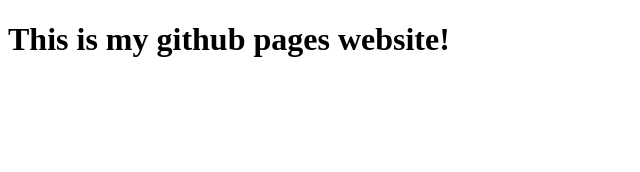
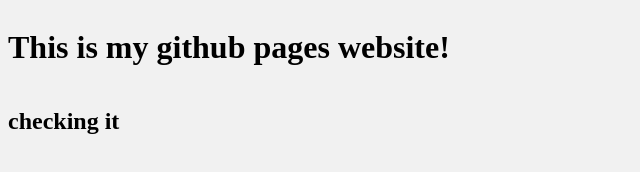
Before and after one commit to prabircodes/prabircodes.github.io, a plain HTML site: page index.html in a window 1280 px wide. Shown: the whole page, without its empty margins (0-640 px from the left). Drawn offline with Linux system fonts and the light colour scheme.

Commit message:
First commit after name change

```diff
--- a/index.html
+++ b/index.html
@@ -9,6 +9,7 @@
   </head>
   <body>
     <h1>This is my github pages website!</h1>
+    <h2>checking it</h2>
     <script src="app.js"></script>
   </body>
 </html>
--- a/style.css
+++ b/style.css
@@ -0,0 +1,10 @@
+* {
+  box-sizing: border-box;
+}
+body {
+  background-color: #f1f1f1;
+  display: flex;
+  flex-direction: column;
+  width: 100%;
+  min-height: 100vh;
+}
```
